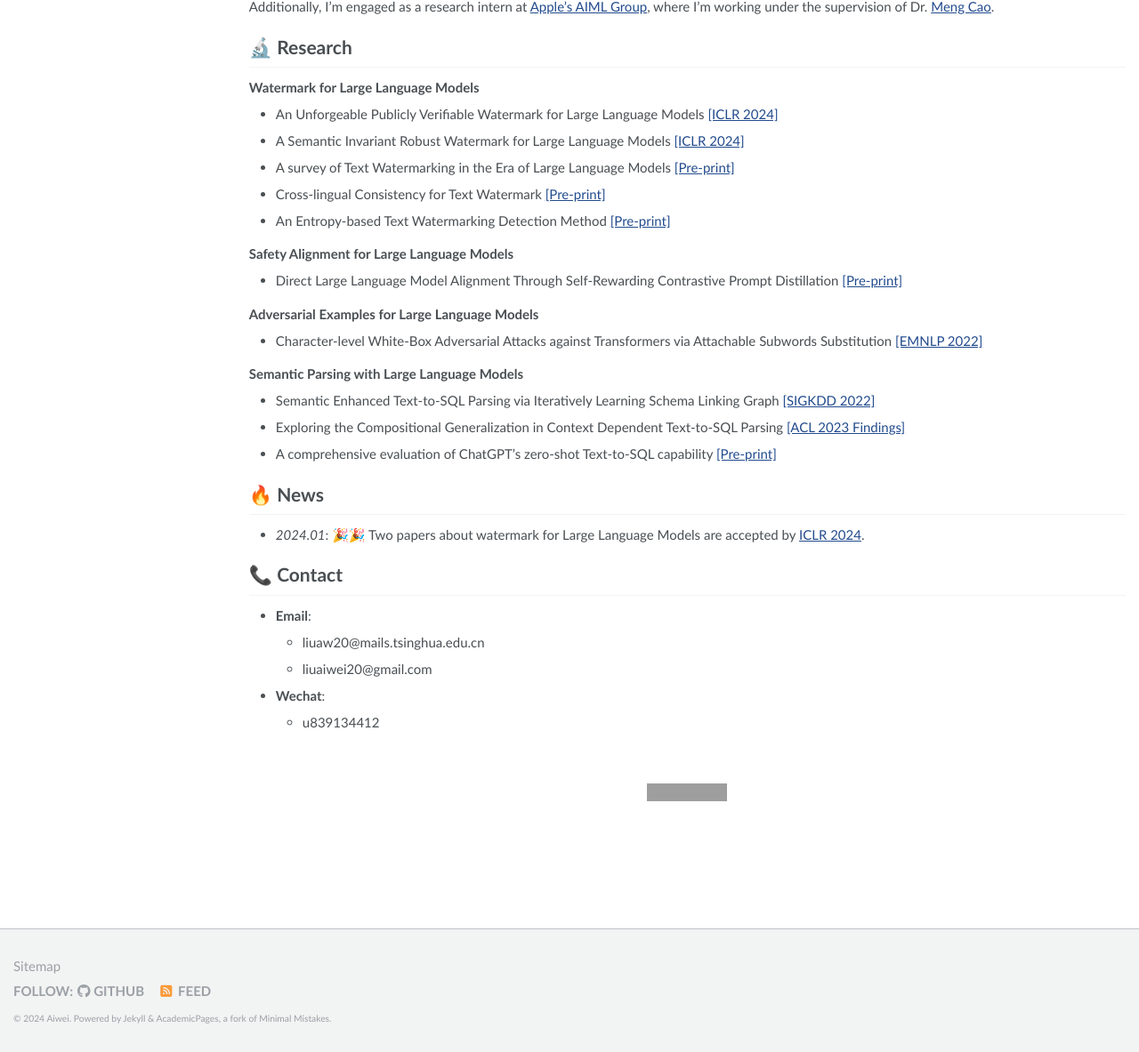
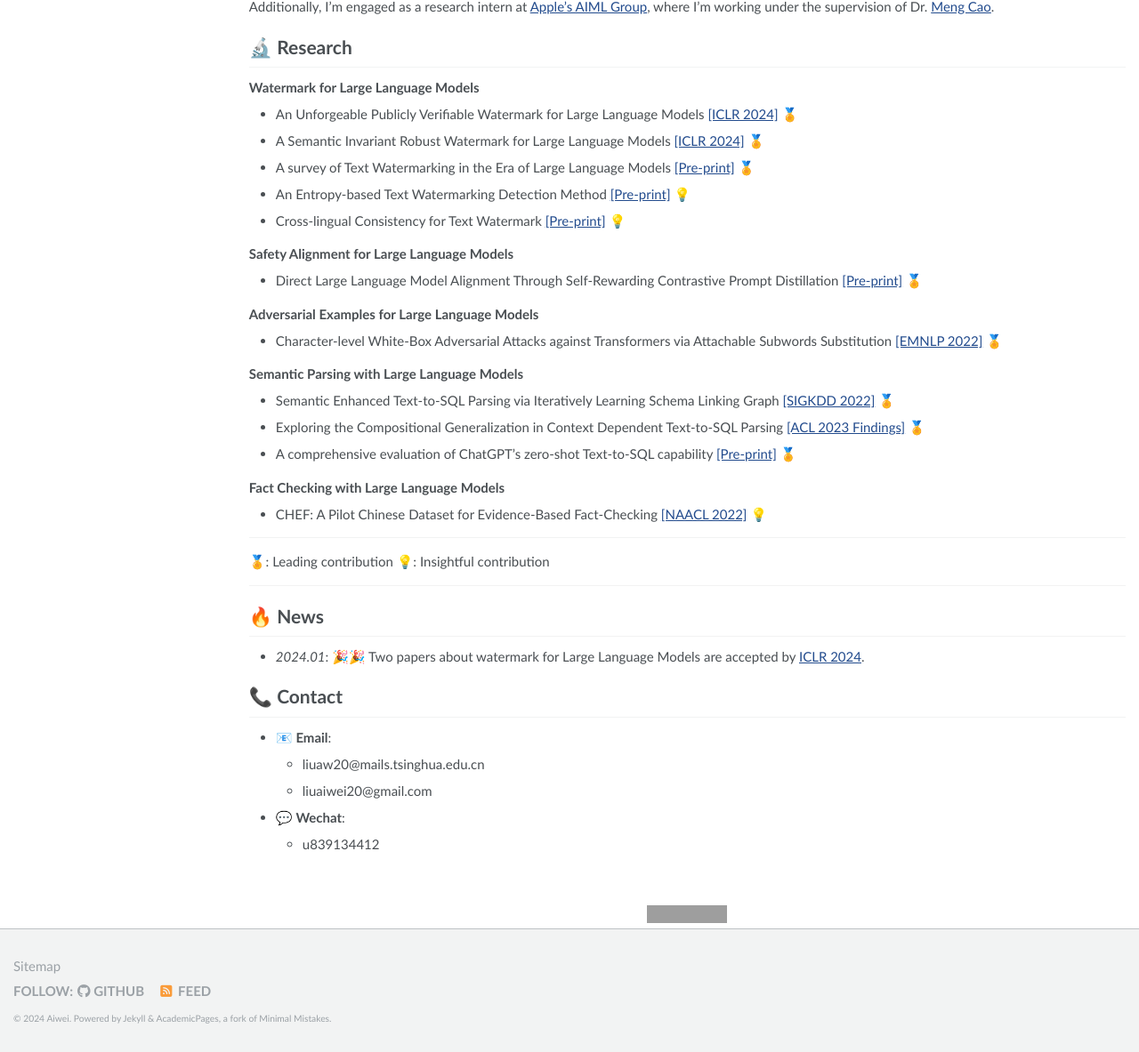
Before and after one commit to exlaw/exlaw.github.io, a Jekyll site: the page built from _pages/about.md, in a window 1280 px wide and 1377 px high, cut to the strip 194-1377 px from the top of the window. Shown: the whole strip at 89% size. Built offline with Jekyll 4.4.1, drawn with Linux system fonts in a browser that asks for light colours; grey boxes are pictures that could not be loaded.

Commit message:
update  personal page

```diff
--- a/_pages/about.md
+++ b/_pages/about.md
@@ -19,26 +19,47 @@
 
 **Watermark for Large Language Models**
 
-* An Unforgeable Publicly Verifiable Watermark for Large Language Models [[ICLR 2024]](https://arxiv.org/pdf/2307.16230.pdf)
-* A Semantic Invariant Robust Watermark for Large Language Models [[ICLR 2024]](https://arxiv.org/pdf/2310.06356.pdf)
-* A survey of Text Watermarking in the Era of Large Language Models [[Pre-print]](https://arxiv.org/pdf/2312.07913.pdf)
-* Cross-lingual Consistency for Text Watermark [[Pre-print]](https://arxiv.org/pdf/2402.14007.pdf)
-* An Entropy-based Text Watermarking Detection Method [[Pre-print]](https://arxiv.org/pdf/2403.13485.pdf)
+*  An Unforgeable Publicly Verifiable Watermark for Large Language Models [[ICLR 2024]](https://arxiv.org/pdf/2307.16230.pdf) 🏅
+*  A Semantic Invariant Robust Watermark for Large Language Models [[ICLR 2024]](https://arxiv.org/pdf/2310.06356.pdf) 🏅
+*  A survey of Text Watermarking in the Era of Large Language Models [[Pre-print]](https://arxiv.org/pdf/2312.07913.pdf) 🏅
+* An Entropy-based Text Watermarking Detection Method [[Pre-print]](https://arxiv.org/pdf/2403.13485.pdf) 💡
+* Cross-lingual Consistency for Text Watermark [[Pre-print]](https://arxiv.org/pdf/2402.14007.pdf) 💡
+
 
 
 **Safety Alignment for Large Language Models**
 
-* Direct Large Language Model Alignment Through Self-Rewarding Contrastive Prompt Distillation [[Pre-print]](https://arxiv.org/pdf/2402.11907.pdf)
+* Direct Large Language Model Alignment Through Self-Rewarding Contrastive Prompt Distillation [[Pre-print]](https://arxiv.org/pdf/2402.11907.pdf) 🏅
 
 **Adversarial Examples for Large Language Models**
 
-* Character-level White-Box Adversarial Attacks against Transformers via Attachable Subwords Substitution [[EMNLP 2022]](https://aclanthology.org/2022.emnlp-main.522)
+* Character-level White-Box Adversarial Attacks against Transformers via Attachable Subwords Substitution [[EMNLP 2022]](https://aclanthology.org/2022.emnlp-main.522) 🏅
 
 **Semantic Parsing with Large Language Models**
 
-* Semantic Enhanced Text-to-SQL Parsing via Iteratively Learning Schema Linking Graph [[SIGKDD 2022]](https://dl.acm.org/doi/pdf/10.1145/3534678.3539294)
-* Exploring the Compositional Generalization in Context Dependent Text-to-SQL Parsing [[ACL 2023 Findings]](https://aclanthology.org/2023.findings-acl.43.pdf)
-* A comprehensive evaluation of ChatGPT's zero-shot Text-to-SQL capability [[Pre-print]](https://arxiv.org/abs/2303.13547)
+* Semantic Enhanced Text-to-SQL Parsing via Iteratively Learning Schema Linking Graph [[SIGKDD 2022]](https://dl.acm.org/doi/pdf/10.1145/3534678.3539294) 🏅
+* Exploring the Compositional Generalization in Context Dependent Text-to-SQL Parsing [[ACL 2023 Findings]](https://aclanthology.org/2023.findings-acl.43.pdf) 🏅
+* A comprehensive evaluation of ChatGPT's zero-shot Text-to-SQL capability [[Pre-print]](https://arxiv.org/abs/2303.13547) 🏅
+
+**Fact Checking with Large Language Models**
+
+* CHEF: A Pilot Chinese Dataset for Evidence-Based Fact-Checking [[NAACL 2022]](https://arxiv.org/abs/2206.11863) 💡
+
+<!-- **Information Extraction**
+
+* GDA: Generative Data Augmentation Techniques for Relation Extraction Tasks [[ACL 2023 Findings]](https://arxiv.org/abs/2305.16663) 🏅
+* RAPL: A Relation-Aware Prototype Learning Approach for Few-Shot Document-Level Relation Extraction [[EMNLP 2023]](https://aclanthology.org/2023.emnlp-main.316.pdf) 💡
+* Reading Broadly to Open Your Mind Improving Open Relation Extraction With Search Documents Under Self-Supervisions [[TKDE]](https://ieeexplore.ieee.org/abstract/document/10255305) 💡
+* Entity-to-Text based Data Augmentation with Semantic Coherence and Entity Preserving for various NER Tasks [[ACL 2023 Findings]](https://aclanthology.org/2023.findings-acl.578.pdf) 💡
+* Guassian Prior Reinforcement Learning for Nested Named Entity Recognition [[ICASSP 2023]](https://ieeexplore.ieee.org/abstract/document/10097163/) 💡 -->
+
+
+---
+
+🏅: Leading contribution
+💡: Insightful contribution
+
+---
 
 
 # 🔥 News
@@ -46,10 +67,10 @@
 
 # 📞 Contact
 
-- **Email**:
+- 📧 **Email**:
   -  liuaw20@mails.tsinghua.edu.cn
   -  liuaiwei20@gmail.com
-- **Wechat**:
+- 💬 **Wechat**:
   - u839134412
 
 
```
Also changed, not shown: 2 other files.
